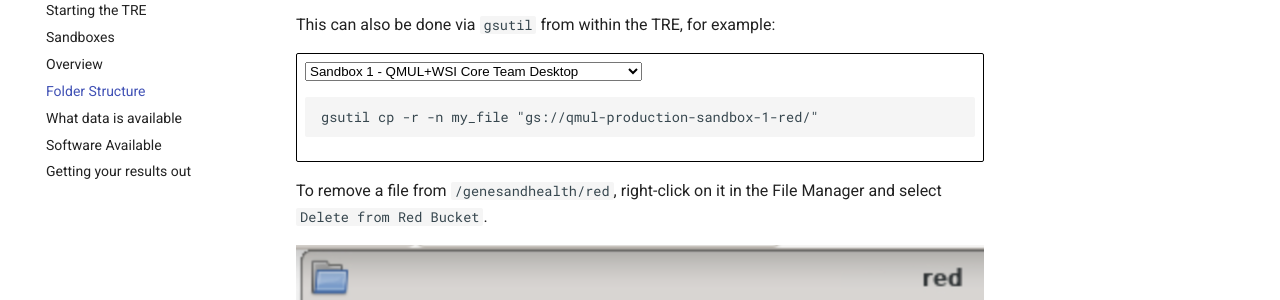
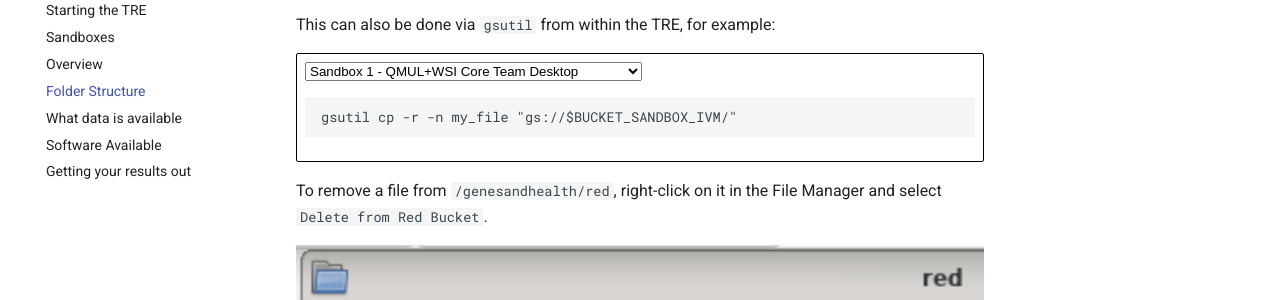
Before and after one commit to genes-and-health/documentation, an MkDocs documentation site: the page built from docs/getting_started/tre_organisation.md, in a window 1280 px wide and 900 px high, scrolled down 2589 px. Shown: the part 152-452 px from the top of the window. Built offline with MkDocs 1.6.1 and Material for MkDocs 9.7.7, drawn with Linux system fonts in a browser that asks for light colours.

Commit message:
Default gsutil example to using env var

````diff
--- a/docs/getting_started/tre_organisation.md
+++ b/docs/getting_started/tre_organisation.md
@@ -43,7 +43,7 @@ This can also be done via `gsutil` from within the TRE, for example:
 <div style="padding:0.5em;border:1px solid #000;border-radius:.1rem"><select style="display: block" onchange="this.nextElementSibling.firstChild.children[2].innerText='gsutil cp -r -n my_file gs://qmul-production-sandbox-'+this.value+'-red/'"><option value="1">Sandbox 1 - QMUL+WSI Core Team Desktop</option><option value="2">Sandbox 2 - External Academic Desktop</option><option value="3">Sandbox 3 - GSK Desktop</option><option value="4">Sandbox 4 - BMS Desktop</option><option value="5">Sandbox 5 - MSD Desktop</option><option value="6">Sandbox 6 - Takeda Desktop</option><option value="7">Sandbox 7 - Pfizer Desktop</option><option value="8">Sandbox 8 - S00050_FFAIR-PRS Desktop</option><option value="9">Sandbox 9 - Maze Therapeutics Desktop</option><option value="10">Sandbox 10 - Novo Nordisk Desktop</option><option value="11">Sandbox 11 - University of Exeter</option><option value="12">Sandbox 12 - Genomics PLC</option><option value="13">Sandbox 13 - AstraZeneca</option><option value="14">Sandbox 14 - External Academic, Consortium access</option><option value="15">Sandbox 15 - 5 Prime Sciences</option><option value="16">Sandbox 16 - Sandbox 16</option><option value="17">Sandbox 17 - Academic, NHS Digital access</option></select>
 
 ```
-gsutil cp -r -n my_file "gs://qmul-production-sandbox-1-red/"
+gsutil cp -r -n my_file "gs://$BUCKET_SANDBOX_IVM/"
 ```
 
 </div>
````
